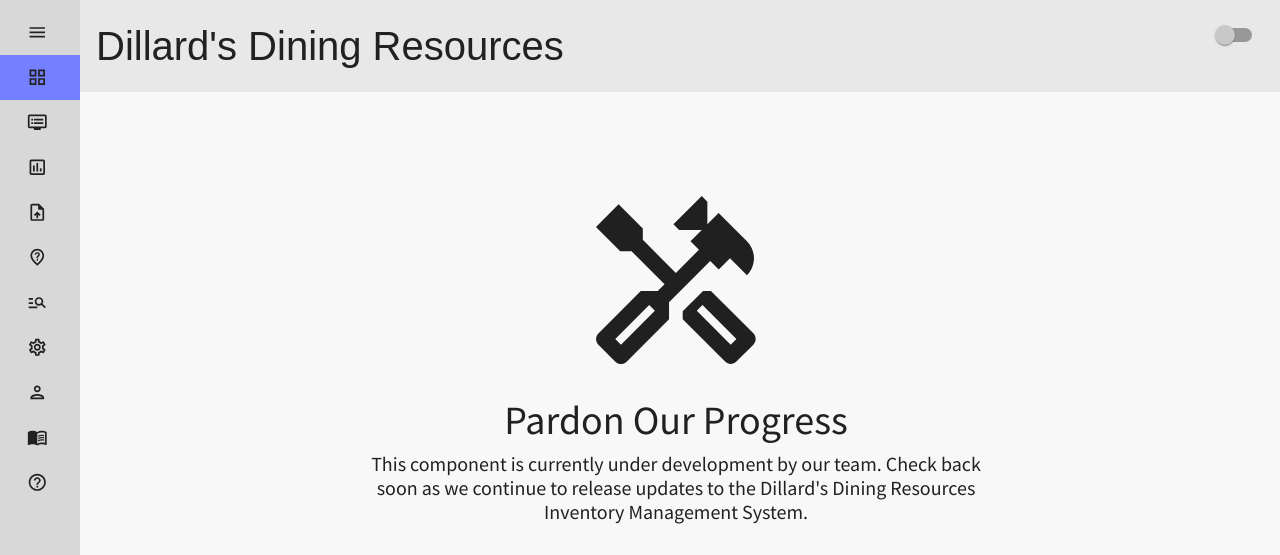
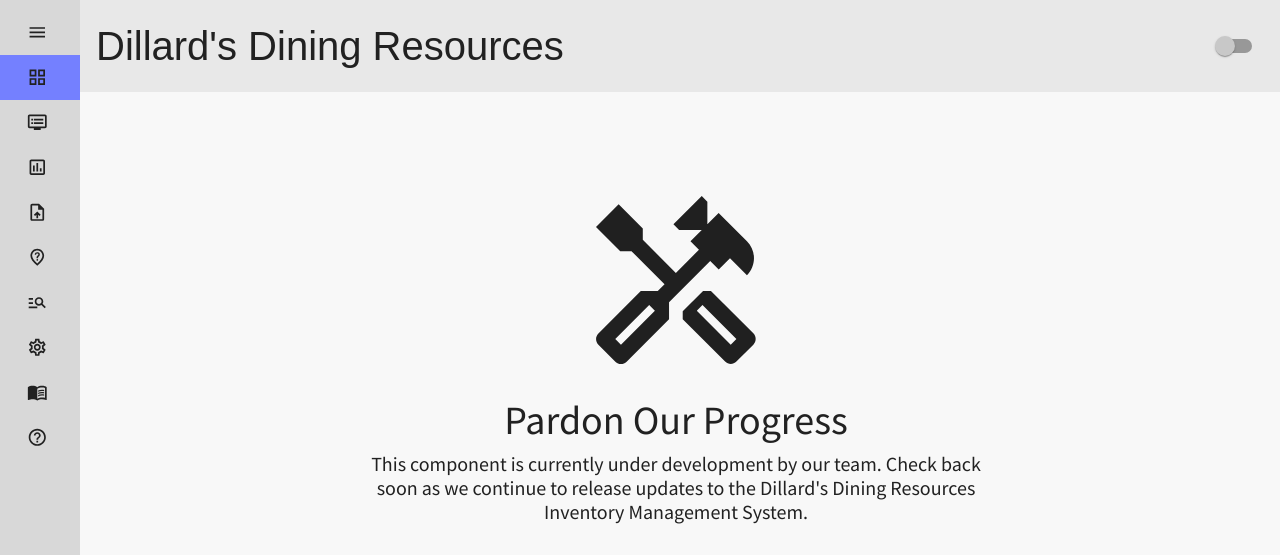
Before and after one commit to todd-buck/CapstoneProject, a React (Create React App) app in the folder DDRInventory-UI/: page / in a window 1280 px wide. Shown: the top 555 px of the page. Built offline with nearby package versions, Linux system fonts and the light colour scheme; a web font is replaced by a local one.

Commit message:
Changes: - Centered Darkmode Switch. - Deleted unused Sidebar icons. - Deleted irrelevant comments from Topbar.jsx, Sidebar.jsx, and index.jsx.
Next Steps/Action Items:
- Add Icons to the Darkmode Switch.

```diff
--- a/DDRInventory-UI/src/scenes/dashboard/index.jsx
+++ b/DDRInventory-UI/src/scenes/dashboard/index.jsx
@@ -3,8 +3,6 @@ import Box from '@mui/material/Box';
 
 import DashboardComponent from './dashboard.jsx';
 import ProductCatalogCopmonent from './productcatalog.jsx';
-//import UpdateInventoryComponent from './updateinventory.jsx';
-//import AddNewProductComponent from './addnewproduct.jsx';
 import ReportsComponent from './reports.jsx';
 import ImportCSVComponent from './importcsv.jsx';
 import LocationManagerComponent from './locationmanager.jsx';
@@ -12,7 +10,6 @@ import PutAwayManagerComponent from './putawaymanager.jsx';
 import SettingsComponent from './settings.jsx';
 import YourProfileComponent from './yourprofile.jsx';
 import DocumentationComponent from './documentation.jsx';
-//import AddNewUserComponent from './addnewuser.jsx';
 import FAQsComponent from './faqs.jsx';
 
 const Dashboard = ({ selected, scheme, setScheme }) => {
@@ -21,15 +18,12 @@ const Dashboard = ({ selected, scheme, setScheme }) => {
 
             case "Dashboard": return <DashboardComponent />;
             case "Product Catalog": return <ProductCatalogCopmonent />;
-            //case "Update Inventory": return <UpdateInventoryComponent />;
-            //case "Add New Product": return <AddNewProductComponent />;
             case "Reports": return <ReportsComponent />;
             case "Import CSV": return <ImportCSVComponent />;
             case "Location Manager": return <LocationManagerComponent />;
             case "Put Away Manager": return <PutAwayManagerComponent />;
             case "Settings": return <SettingsComponent scheme={scheme} setScheme={setScheme} />;
             case "Your Profile": return <YourProfileComponent />;
-            //case "Add New Users": return <AddNewUserComponent />;
             case "Documentation": return <DocumentationComponent />;
             case "FAQs": return <FAQsComponent />;
 
--- a/DDRInventory-UI/src/scenes/global/Sidebar.jsx
+++ b/DDRInventory-UI/src/scenes/global/Sidebar.jsx
@@ -9,7 +9,6 @@ import MenuItem from "react-pro-sidebar/MenuItem"
 ;*/
 
 import { Link } from "react-router-dom";
-//import Link from "react-router-dom/Link";
 
 import "react-pro-sidebar/dist/css/styles.css";
 import { tokens } from "../../theme";
@@ -32,12 +31,6 @@ import GridViewOutlinedIcon from "@mui/icons-material/GridViewOutlined";
 /*Dashboard Icon*/
 import DvrOutlinedIcon from "@mui/icons-material/DvrOutlined";
 
-/*Add Inventory Icon*/
-//import PostAddOutlinedIcon from "@mui/icons-material/PostAddOutlined";
-
-/*Add New Item Icon*/
-//import AddBoxOutlinedIcon from "@mui/icons-material/AddBoxOutlined";
-
 /*Reports Icon*/
 import AssessmentOutlinedIcon from "@mui/icons-material/AssessmentOutlined";
 
@@ -55,9 +48,6 @@ import SettingsOutlinedIcon from '@mui/icons-material/SettingsOutlined';
 
 /*Your Profile Icon*/
 import PersonOutlinedIcon from "@mui/icons-material/PersonOutlined";
-
-/*Add New Users Icon*/
-//import PersonAddAltOutlinedIcon from "@mui/icons-material/PersonAddAltOutlined";
 
 /*Documentation Icon*/
 import MenuBookOutlinedIcon from "@mui/icons-material/MenuBookOutlined";
@@ -98,11 +88,9 @@ const Sidebar = ({selected, setSelected}) => {
     return (
         <Box
             sx={{
-                //height: "150vh",
                 "& .pro-sidebar-inner": {
                     background: `${colors.primary[300]} !important`,
                     height: "100vh",
-                    //position: 'fixed',
                 },
                 "& .pro-icon-wrapper": {
                     backgroundColor: "transparent !important",
@@ -205,21 +193,6 @@ const Sidebar = ({selected, setSelected}) => {
                             isCollapsed={isCollapsed}
                             setIsCollapsed={setIsCollapsed}
                         />
-
-                       {/* <Item
-                            title="Update Inventory"
-                            to="/"
-                            icon={<PostAddOutlinedIcon />}
-                            selected={selected}
-                            setSelected={setSelected}
-                        />
-                        <Item
-                            title="Add New Product"
-                            to="/"
-                            icon={<AddBoxOutlinedIcon />}
-                            selected={selected}
-                            setSelected={setSelected}
-                        />*/}
                         <Item
                             title="Reports"
                             to="/"
@@ -271,32 +244,7 @@ const Sidebar = ({selected, setSelected}) => {
                             setIsCollapsed={setIsCollapsed}
                         />
 
-                        {/* Pages/User Manipulation*/}
-                        {!isCollapsed && (
-                            <Typography
-                                variant="h6"
-                                color={colors.gray[300]}
-                                sx={{ m: "15px 0 5px 20px" }}
-                            >
-                                Users
-                            </Typography>
-                        )}
-                        <Item
-                            title="Your Profile"
-                            to="/"
-                            icon={<PersonOutlinedIcon />}
-                            selected={selected}
-                            setSelected={setSelected}
-                            isCollapsed={isCollapsed}
-                            setIsCollapsed={setIsCollapsed}
-                        />
-                        {/*<Item
-                            title="Add New Users"
-                            to="/"
-                            icon={<PersonAddAltOutlinedIcon />}
-                            selected={selected}
-                            setSelected={setSelected}
-                        />*/}
+
 
                         {/* Information */}
                         {!isCollapsed && (
--- a/DDRInventory-UI/src/scenes/global/Topbar.jsx
+++ b/DDRInventory-UI/src/scenes/global/Topbar.jsx
@@ -27,7 +27,7 @@ const Topbar = () => {
     const isPhone = useMediaQuery('(max-width:600px)')
 
     return (
-        <Box display="flex" justifyContent="space-between" p={2} sx={{backgroundColor: colors.primary[200]}}>
+        <Box display="flex" justifyContent="space-between" alignItems="center" p={2} sx={{backgroundColor: colors.primary[200]}}>
             <Link
                 href="/"
                 underline="none"
@@ -43,16 +43,6 @@ const Topbar = () => {
 
             {/* Icons */}
             <Box display="flex">
-                {/*
-                <IconButton onClick={colorMode.toggleColorMode}
-                    style={iconStyle}>
-                    {theme.palette.mode === 'dark' ? (
-                        <DarkModeOutlinedIcon />
-                    ) : (
-                        <LightModeOutlinedIcon />
-                    )}
-                </IconButton>
-                */}
                 <Switch onClick={colorMode.toggleColorMode}
                     sx={{
                         '& .MuiSwitch-switchBase': {
@@ -62,7 +52,6 @@ const Topbar = () => {
                                     backgroundColor: colors.primary[700],
                                     opacity: 1,
                                 },
-                            //backgroundColor: colors.primary[800],
                             '&.Mui-checked': {
                                 color: colors.primary[400],
                                 '& + .MuiSwitch-track': {
@@ -77,21 +66,6 @@ const Topbar = () => {
                     }}>
 
                 </Switch>
-                {/*
-                <IconButton>
-                    <NotificationsOutlinedIcon style={iconStyle} />
-                </IconButton>
-                */}
-                {/*
-                <IconButton>
-                    <SettingsOutlinedIcon style={iconStyle} />
-                </IconButton>
-                */}
-                {/*
-                <IconButton>
-                    <PersonOutlinedIcon style={iconStyle} />
-                </IconButton>
-                */}
             </Box>
         </Box>
     )
```
